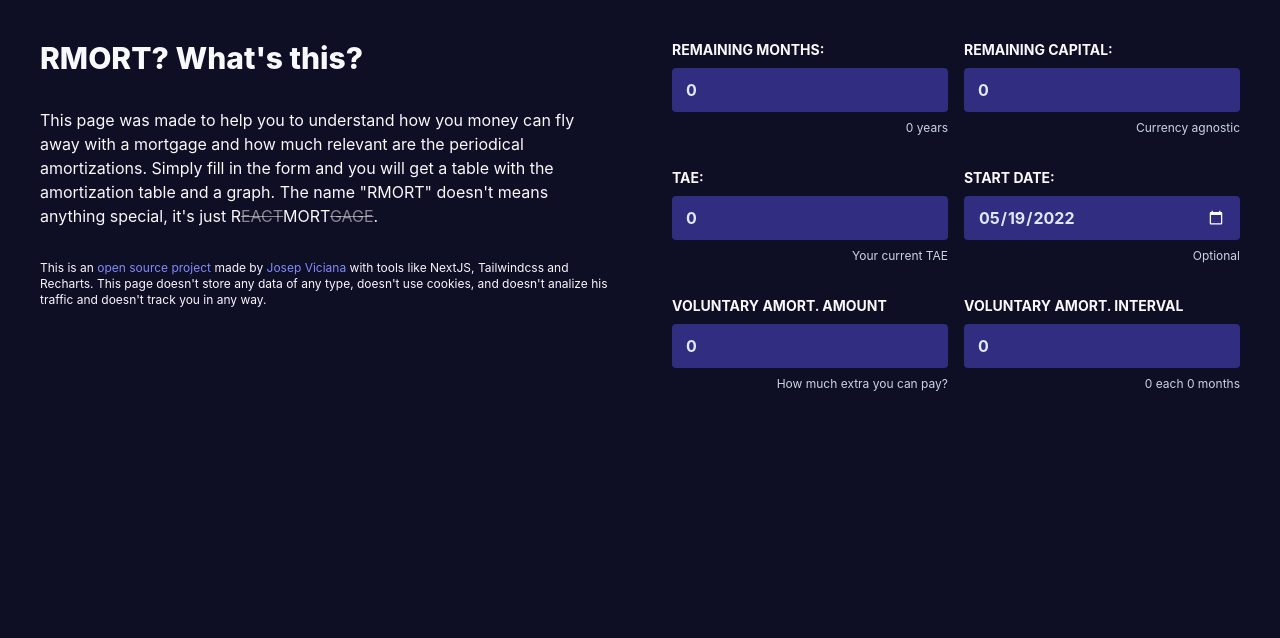
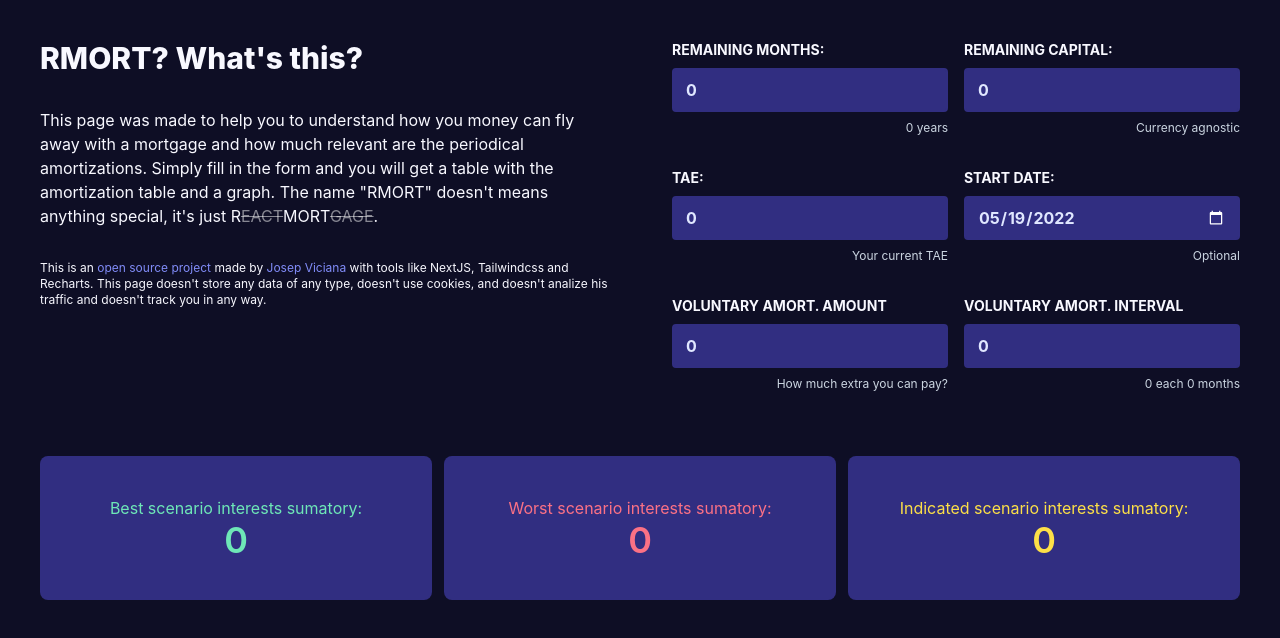
Before and after one commit to emmgfx/rmort, a Next.js app: page / in a window 1280 px wide. Shown: the top 638 px of the page. Built offline with nearby package versions, Linux system fonts and the light colour scheme.

Commit message:
Use zustand store and memoize results

```diff
--- a/components/Form.js
+++ b/components/Form.js
@@ -1,45 +1,23 @@
-import { useState, useEffect } from "react";
-
 import Input from "./Input";
 
-import getAmortizationTable from "../shared/amortizationTable";
 import { monthsToYearsAndMonths } from "../shared/utils";
+import { useFormStore } from "../store/form";
 
-const Form = ({ onNewAmortizationTable = () => {} }) => {
-  const [months, setMonths] = useState(0);
-  const [capital, setCapital] = useState(0);
-  const [tae, setTae] = useState(0);
-  const [startDate, setStartDate] = useState(
-    new Date().toISOString().substring(0, 10)
-  );
-  const [VPAAmount, setVPAAmount] = useState(0);
-  const [VPAInterval, setVPAInterval] = useState(0);
-
-  useEffect(() => {
-    if (months <= 0 || months > 480 || tae <= 0 || capital <= 0) {
-      onNewAmortizationTable([]);
-      return;
-    }
-
-    const amortizationTable = getAmortizationTable({
-      months,
-      capital,
-      tae,
-      startDate,
-      VPAInterval,
-      VPAAmount,
-    });
-
-    onNewAmortizationTable(amortizationTable);
-  }, [
+const Form = () => {
+  const {
     months,
     capital,
     tae,
     startDate,
-    VPAInterval,
-    VPAAmount,
-    onNewAmortizationTable,
-  ]);
+    vpaAmount,
+    vpaInterval,
+    setMonths,
+    setCapital,
+    setTae,
+    setStartDate,
+    setVpaAmount,
+    setVpaInterval,
+  } = useFormStore((state) => state);
 
   return (
     <form>
@@ -82,28 +60,22 @@ const Form = ({ onNewAmortizationTable = () => {} }) => {
         <Input
           type="number"
           label="Voluntary amort. amount"
-          value={VPAAmount}
+          value={vpaAmount}
           subtitle="How much extra you can pay?"
           step={1}
           min={0}
-          onChange={(e) => setVPAAmount(e.target.value)}
+          onChange={(e) => setVpaAmount(e.target.value)}
         />
         <Input
           type="number"
           label="Voluntary amort. interval"
           step={1}
           min={0}
-          value={VPAInterval}
-          onChange={(e) => setVPAInterval(e.target.value)}
-          subtitle={`${VPAAmount} each ${VPAInterval} months`}
+          value={vpaInterval}
+          onChange={(e) => setVpaInterval(e.target.value)}
+          subtitle={`${vpaAmount} each ${vpaInterval} months`}
         />
       </div>
-      {/* <div className="h-6" /> */}
-      {/* <h3 className="text-xl font-bold uppercase flex items-center gap-8">
-        Voluntary periodic amortization
-      </h3> */}
-      {/* <div className="h-6" /> */}
-      <div className="grid grid-cols-2 md:grid-cols-4 gap-4"></div>
     </form>
   );
 };
--- a/pages/index.js
+++ b/pages/index.js
@@ -1,4 +1,4 @@
-import { useState, useCallback } from "react";
+import { useState, useCallback, useMemo } from "react";
 
 import Form from "../components/Form";
 import Table from "../components/Table";
@@ -7,13 +7,65 @@ import ChartLines from "../components/ChartLines";
 import ChartPie from "../components/ChartPie";
 import Head from "next/head";
 import Header from "../components/Header";
+import { useFormStore } from "../store/form";
+import getAmortizationTable from "../shared/amortizationTable";
 
 export default function Home() {
-  const [amortizationTable, setAmortizationTable] = useState([]);
+  const { months, capital, tae, startDate, vpaAmount, vpaInterval } =
+    useFormStore((state) => state);
 
-  const onNewAmortizationTable = useCallback(
-    (values) => setAmortizationTable(values),
-    [setAmortizationTable]
+  const amortizationTable = useMemo(
+    () =>
+      getAmortizationTable({
+        months,
+        capital,
+        tae,
+        startDate,
+        vpaInterval,
+        vpaAmount,
+      }),
+    [months, capital, tae, startDate, vpaInterval, vpaAmount]
+  );
+
+  const worstAmortizationTable = useMemo(
+    () =>
+      getAmortizationTable({
+        months,
+        capital,
+        tae: 6,
+        startDate,
+        vpaInterval,
+        vpaAmount,
+      }),
+    [months, capital, startDate, vpaInterval, vpaAmount]
+  );
+
+  const bestAmortizationTable = useMemo(
+    () =>
+      getAmortizationTable({
+        months,
+        capital,
+        tae: 1,
+        startDate,
+        vpaInterval,
+        vpaAmount,
+      }),
+    [months, capital, startDate, vpaInterval, vpaAmount]
+  );
+
+  const bestScenarioTotalInterests = useMemo(
+    () => bestAmortizationTable.reduce((n, { interests }) => n + interests, 0),
+    [bestAmortizationTable]
+  );
+
+  const regularScenarioTotalInterests = useMemo(
+    () => amortizationTable.reduce((n, { interests }) => n + interests, 0),
+    [amortizationTable]
+  );
+
+  const worstScenarioTotalInterests = useMemo(
+    () => worstAmortizationTable.reduce((n, { interests }) => n + interests, 0),
+    [worstAmortizationTable]
   );
 
   return (
@@ -36,7 +88,28 @@ export default function Home() {
       <div className="container mx-auto p-5 md:p-10">
         <div className="grid grid-cols-1 lg:grid-cols-2 gap-16">
           <Header />
-          <Form onNewAmortizationTable={onNewAmortizationTable} />
+          <Form />
+        </div>
+        <div className="h-16" />
+        <div className="grid grid-cols-3 text-center gap-3">
+          <div className="text-emerald-300 bg-indigo-900 rounded-lg p-10">
+            Best scenario interests sumatory:{" "}
+            <div className="font-semibold text-4xl">
+              {new Intl.NumberFormat().format(bestScenarioTotalInterests)}
+            </div>
+          </div>
+          <div className="text-rose-400 bg-indigo-900 rounded-lg p-10">
+            Worst scenario interests sumatory:
+            <div className="font-semibold text-4xl">
+              {new Intl.NumberFormat().format(worstScenarioTotalInterests)}
+            </div>
+          </div>
+          <div className="text-yellow-300 bg-indigo-900 rounded-lg p-10">
+            Indicated scenario interests sumatory:{" "}
+            <div className="font-semibold text-4xl">
+              {new Intl.NumberFormat().format(regularScenarioTotalInterests)}
+            </div>
+          </div>
         </div>
         <div className="h-16" />
         {amortizationTable.length > 0 && (
--- a/shared/amortizationTable.js
+++ b/shared/amortizationTable.js
@@ -5,8 +5,8 @@ const getAmortizationTable = ({
   capital = 0,
   startDate = new Date(),
   tae = 0,
-  VPAAmount = 0,
-  VPAInterval = 0,
+  vpaAmount = 0,
+  vpaInterval = 0,
 }) => {
   const fees = [];
 
@@ -40,24 +40,24 @@ const getAmortizationTable = ({
       date: new Date(currentDate),
     });
 
-    const isVPAConfigured = VPAAmount > 0 && VPAInterval > 0;
+    const isVpaConfigured = vpaAmount > 0 && vpaInterval > 0;
 
-    if (!isVPAConfigured) continue;
-    const currentMonthNeedsVPA = currentMonth % VPAInterval == 0;
-    if (!currentMonthNeedsVPA) continue;
-    const canDoVPA = currentMonthNeedsVPA && pendingCapital > VPAAmount;
-    if (!canDoVPA) continue;
+    if (!isVpaConfigured) continue;
+    const currentMonthNeedsVpa = currentMonth % vpaInterval == 0;
+    if (!currentMonthNeedsVpa) continue;
+    const canDoVpa = currentMonthNeedsVpa && pendingCapital > vpaAmount;
+    if (!canDoVpa) continue;
 
-    pendingCapital -= VPAAmount;
+    pendingCapital -= vpaAmount;
 
     fees.push({
       type: "voluntary",
       month: currentMonth,
       year: Math.floor((currentMonth - 1) / 12),
-      fee: parseFloat(VPAAmount),
+      fee: parseFloat(vpaAmount),
       interests: 0,
       interestsSumatory: interestsSumatory,
-      amortization: parseFloat(VPAAmount),
+      amortization: parseFloat(vpaAmount),
       pendingCapital: pendingCapital,
       date: new Date(currentDate),
     });
```
